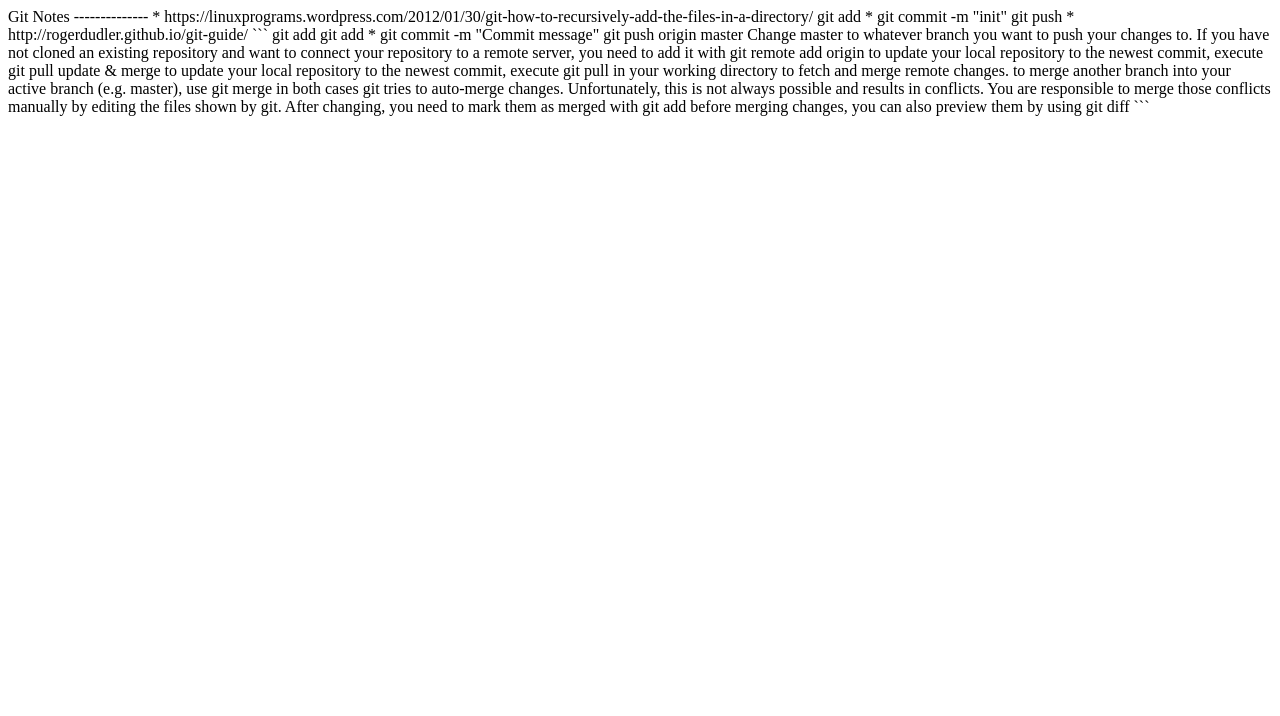
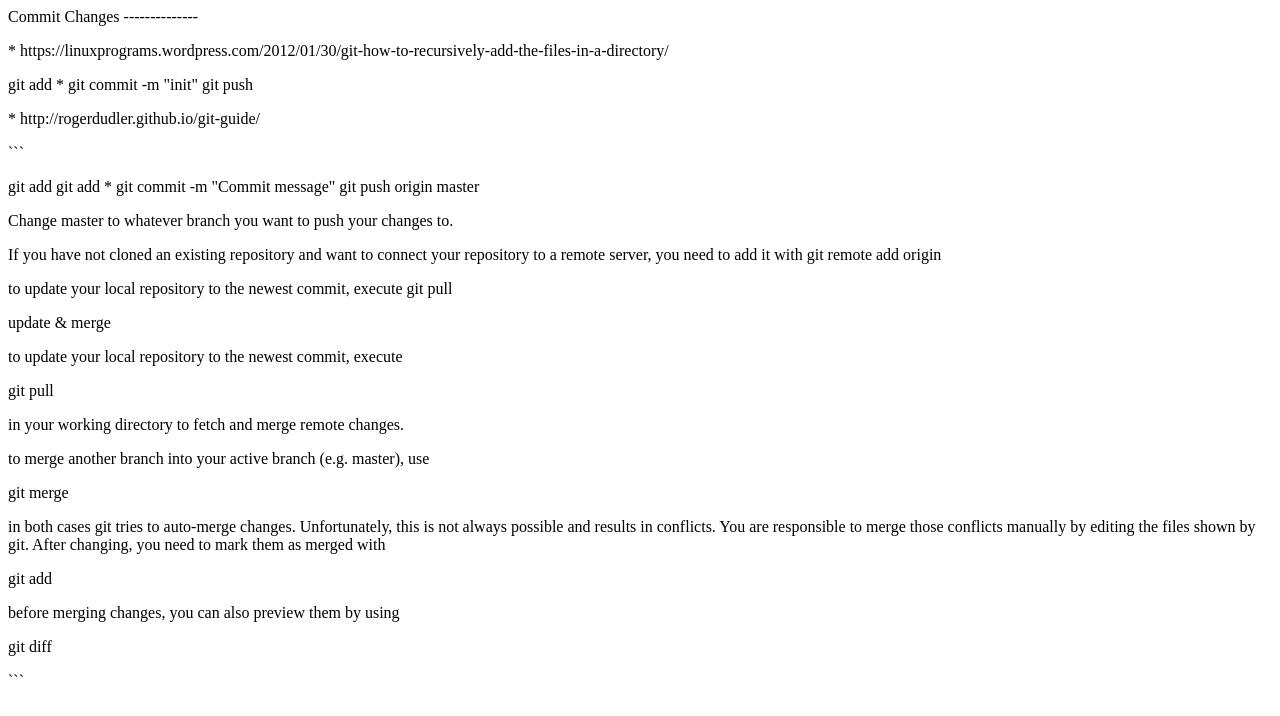
Before and after one commit to sunrise-projects/sunrise-projects.github.io, a plain HTML site: page index.html in a window 1280 px wide. Drawn offline with Linux system fonts and the light colour scheme.

Commit message:
Update index.html

````diff
--- a/index.html
+++ b/index.html
@@ -1,50 +1,39 @@
+<p>Commit Changes --------------</p>
 
+<p>* https://linuxprograms.wordpress.com/2012/01/30/git-how-to-recursively-add-the-files-in-a-directory/</p>
 
-Git Notes
---------------
+<p>git add * git commit -m &quot;init&quot; git push</p>
 
-* https://linuxprograms.wordpress.com/2012/01/30/git-how-to-recursively-add-the-files-in-a-directory/
+<p>* http://rogerdudler.github.io/git-guide/</p>
 
-git add *
-git commit -m "init"
-git push
+<p>&#96;&#96;&#96;</p>
 
-* http://rogerdudler.github.io/git-guide/
+<p>git add <filename> git add * git commit -m &quot;Commit message&quot; git push origin master</p>
 
-```
+<p>Change master to whatever branch you want to push your changes to.</p>
 
-git add <filename>
-git add *
-git commit -m "Commit message"
-git push origin master
+<p>If you have not cloned an existing repository and want to connect your repository to a remote server, you need to add it with git remote add origin <server></p>
 
-Change master to whatever branch you want to push your changes to.
+<p>to update your local repository to the newest commit, execute  git pull</p>
 
-If you have not cloned an existing repository and want to connect your repository to a remote server, you need to add it with
-git remote add origin <server>
+<p> update &amp; merge</p>
 
-to update your local repository to the newest commit, execute
-git pull
+<p>to update your local repository to the newest commit, execute </p>
 
+<p>git pull</p>
 
-update & merge
+<p>in your working directory to fetch and merge remote changes.</p>
 
-to update your local repository to the newest commit, execute
+<p>to merge another branch into your active branch (e.g. master), use</p>
 
-git pull
+<p>git merge <branch></p>
 
-in your working directory to fetch and merge remote changes.
+<p>in both cases git tries to auto-merge changes. Unfortunately, this is not always possible and results in conflicts. You are responsible to merge those conflicts manually by editing the files shown by git. After changing, you need to mark them as merged with</p>
 
-to merge another branch into your active branch (e.g. master), use
+<p>git add <filename></p>
 
-git merge <branch>
+<p>before merging changes, you can also preview them by using</p>
 
-in both cases git tries to auto-merge changes. Unfortunately, this is not always possible and results in conflicts. You are responsible to merge those conflicts manually by editing the files shown by git. After changing, you need to mark them as merged with
+<p>git diff <source_branch> <target_branch></p>
 
-git add <filename>
-
-before merging changes, you can also preview them by using
-
-git diff <source_branch> <target_branch>
-
-```
+<p>&#96;&#96;&#96; </p>
````
